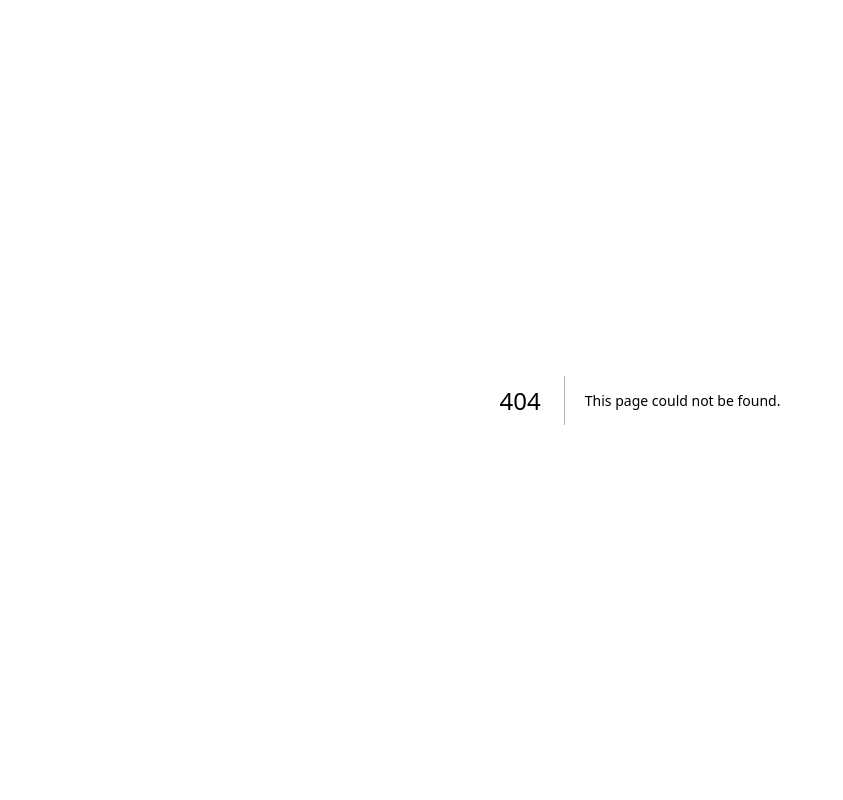
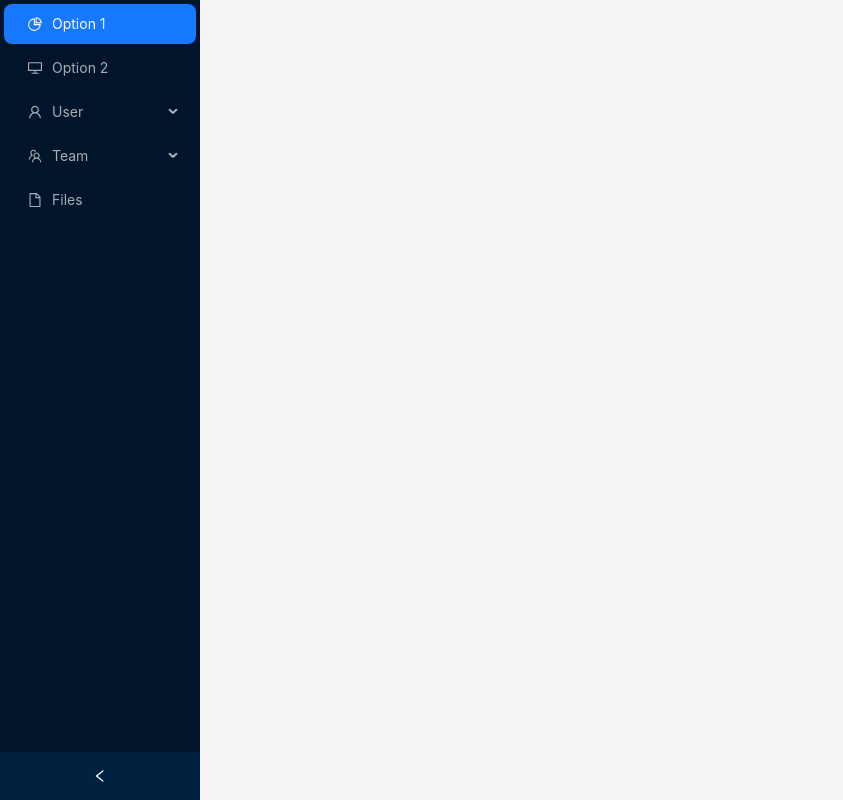
Before and after one commit to BookDang/itbook, a Next.js app: page /dashboard in a window 1280 px wide. Before the commit this address had no page. Shown: the whole page, without its empty margins (0-843 px from the left). Built offline with nearby package versions, Linux system fonts and the light colour scheme.

Commit message:
Setting the dashboard layout

```diff
--- /dev/null
+++ b/src/app/dashboard/layout.tsx
@@ -0,0 +1,31 @@
+import type { Metadata } from 'next'
+import { Inter } from 'next/font/google'
+import '@/app/globals.css'
+import Layout from 'antd/es/layout/layout'
+import Siderbar from '@/components/dashboard/Siderbar/page'
+
+const inter = Inter({ subsets: ['latin'] })
+
+export const metadata: Metadata = {
+  title: 'Create Next App',
+  description: 'Generated by create next app',
+}
+
+export default function RootLayout({
+  children,
+}: {
+  children: React.ReactNode
+}) {
+  return (
+    <html lang="en">
+      <body className={inter.className}>
+        <Layout style={{ minHeight: '100vh' }}>
+          <Siderbar />
+          <Layout>
+            {children}
+          </Layout>
+        </Layout>
+      </body>
+    </html>
+  )
+}
--- /dev/null
+++ b/src/app/dashboard/page.tsx
@@ -0,0 +1,11 @@
+import { FC } from "react"
+
+type DashboardProp = {}
+
+const Dashboard: FC<DashboardProp> = () => {
+  return (
+    <></>
+  )
+}
+
+export default Dashboard
--- a/src/app/globals.css
+++ b/src/app/globals.css
@@ -2,7 +2,7 @@
 @tailwind components;
 @tailwind utilities;
 
-:root {
+/* :root {
   --foreground-rgb: 0, 0, 0;
   --background-start-rgb: 214, 219, 220;
   --background-end-rgb: 255, 255, 255;
@@ -24,4 +24,4 @@ body {
       rgb(var(--background-end-rgb))
     )
     rgb(var(--background-start-rgb));
-}
+} */
--- /dev/null
+++ b/src/components/dashboard/Siderbar/page.tsx
@@ -0,0 +1,55 @@
+'use client'
+
+import { FC, useState } from 'react'
+import {Layout, Menu} from 'antd'
+import type { MenuProps } from 'antd'
+import {
+  DesktopOutlined,
+  FileOutlined,
+  PieChartOutlined,
+  TeamOutlined,
+  UserOutlined,
+} from '@ant-design/icons'
+
+const { Sider } = Layout
+type SiderbarProp = {}
+
+const Siderbar: FC<SiderbarProp> = () => {
+  const [collapsed, setCollapsed] = useState(false);
+  return (
+    <>
+       <Sider collapsible collapsed={collapsed} onCollapse={(value) => setCollapsed(value)}>
+        <div className='demo-logo-vertical' />
+        <Menu theme='dark' defaultSelectedKeys={['1']} mode='inline' items={items} />
+      </Sider>
+    </>
+  )
+}
+
+export default Siderbar
+
+type MenuItem = Required<MenuProps>['items'][number];
+function getItem(
+  label: React.ReactNode,
+  key: React.Key,
+  icon?: React.ReactNode,
+  children?: MenuItem[],
+): MenuItem {
+  return {
+    key,
+    icon,
+    children,
+    label,
+  } as MenuItem;
+}
+const items: MenuItem[] = [
+  getItem('Option 1', '1', <PieChartOutlined />),
+  getItem('Option 2', '2', <DesktopOutlined />),
+  getItem('User', 'sub1', <UserOutlined />, [
+    getItem('Tom', '3'),
+    getItem('Bill', '4'),
+    getItem('Alex', '5'),
+  ]),
+  getItem('Team', 'sub2', <TeamOutlined />, [getItem('Team 1', '6'), getItem('Team 2', '8')]),
+  getItem('Files', '9', <FileOutlined />),
+];
```
